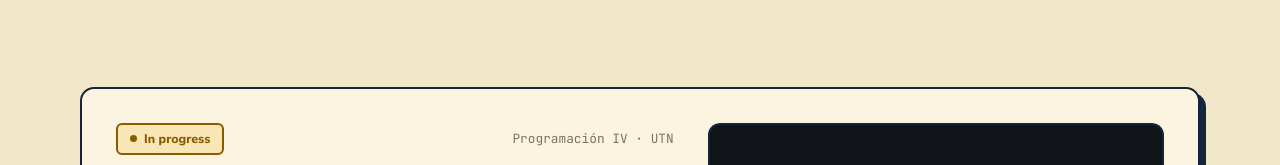
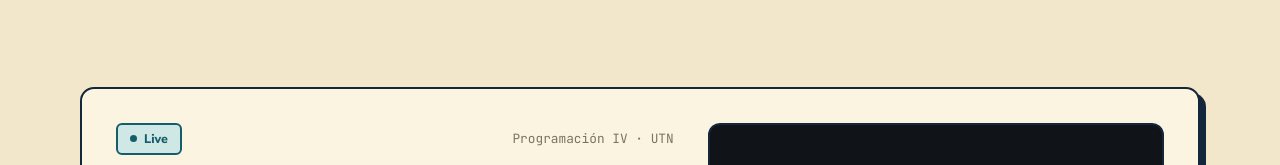
Before and after one commit to Agusslo/CV-LopezAgustin, a plain HTML site: page index.html in a window 1280 px wide. Shown: the part 1400-1565 px from the top of the page. Drawn offline with nearby package versions, Linux system fonts and the light colour scheme; animation ran at ten frames a second; a web font is replaced by a local one.

Commit message:
Add files via upload

```diff
--- a/index.html
+++ b/index.html
@@ -196,7 +196,7 @@
       <article class="feature panel feature--tonari" data-anim="panel">
         <div class="feature__body">
           <div class="feature__top">
-            <span class="pill pill--wip"><span class="pill__dot"></span><span data-i18n="projects.wip">En desarrollo</span></span>
+            <span class="pill pill--live"><span class="pill__dot"></span><span data-i18n="projects.live">En producción</span></span>
             <span class="mono muted">Programación IV · UTN</span>
           </div>
           <h3>TONARI <span class="kanji">隣</span></h3>
```
Also changed, not shown: 2 other files.
